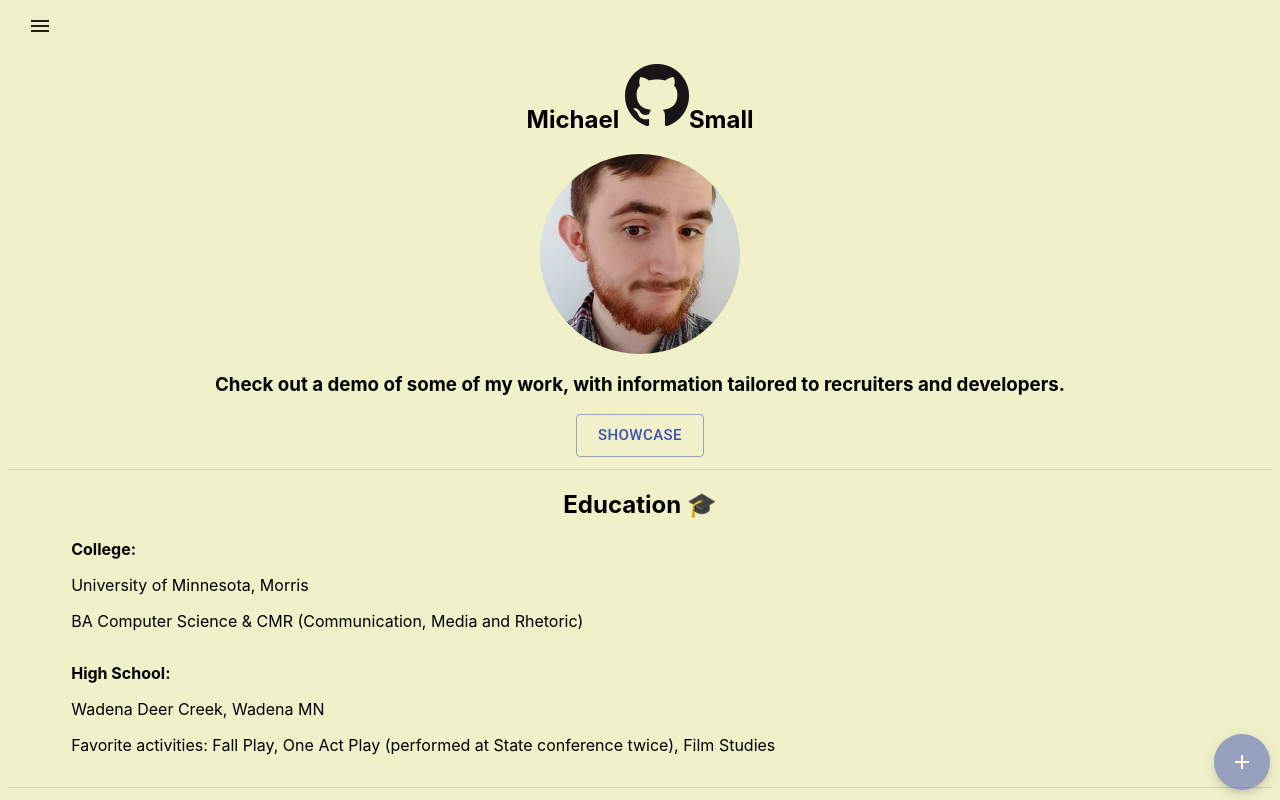
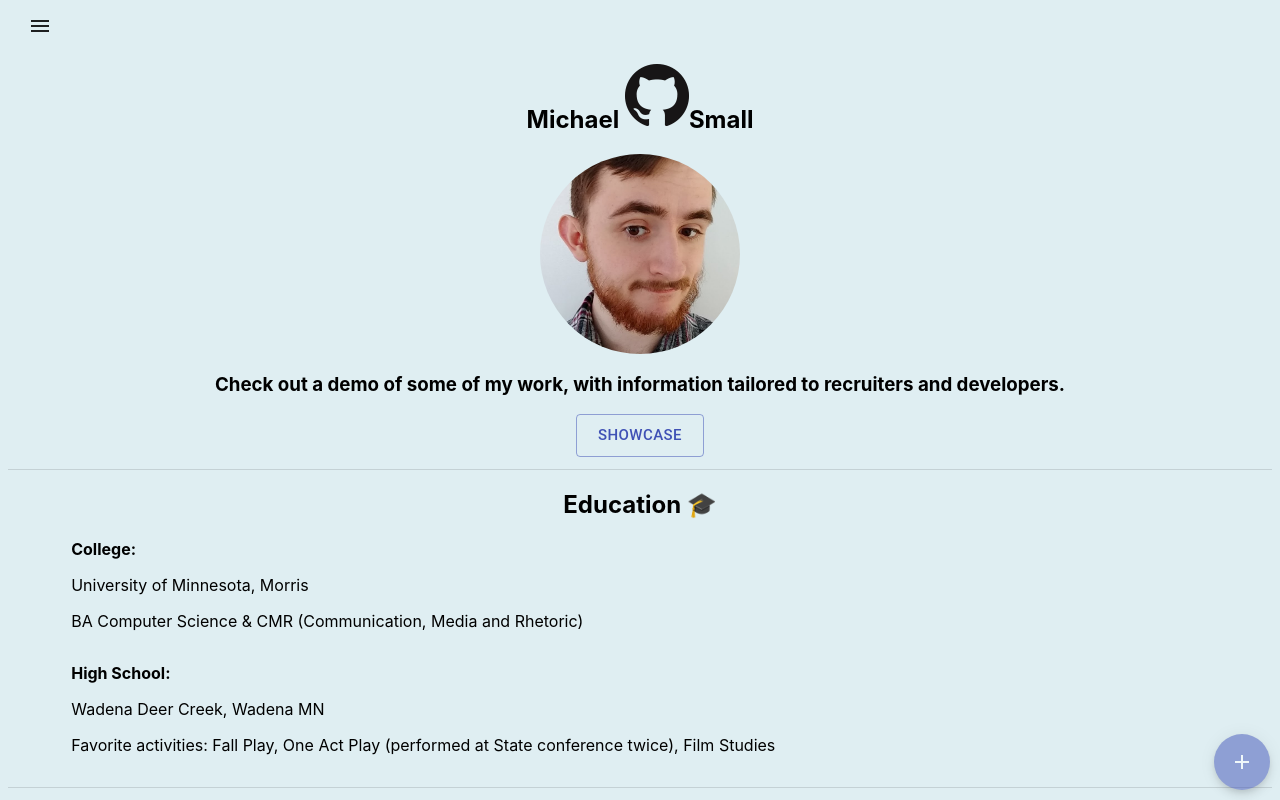
Before and after one commit to michael-small/personal-site, a React (Create React App) app: page / in a window 1280 px wide. Shown: the top 800 px of the page. Built offline with nearby package versions, Linux system fonts and the light colour scheme.

Commit message:
Change site's theme colors
People reactions to the off-yellow were, uhhh...

I still don't know if this is a good scheme, but it is better in my
opinion.

```diff
--- a/src/components/UI/_theme.scss
+++ b/src/components/UI/_theme.scss
@@ -1,5 +1,10 @@
-$theme-color: #f0f0c9;
+// Theme color variables
+$theme-color: #dfeef2;
+$theme-complementary: #f2e3df;
+$theme-darker: darken($theme-color, 30%);
+$theme-lighter: lighten($theme-color, 5%);
 
+// Common centering classes
 .center {
 	display: flex;
 	align-items: center;
```
